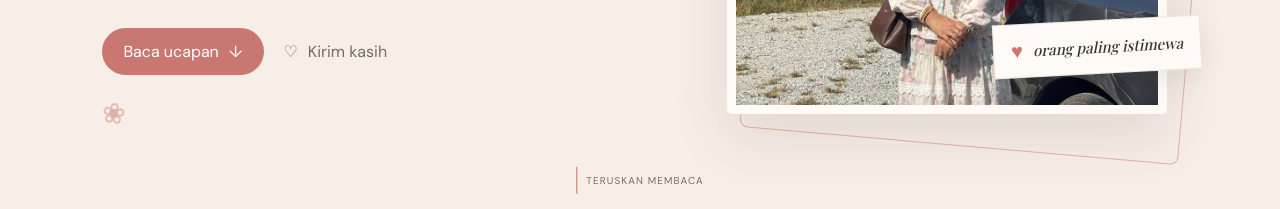
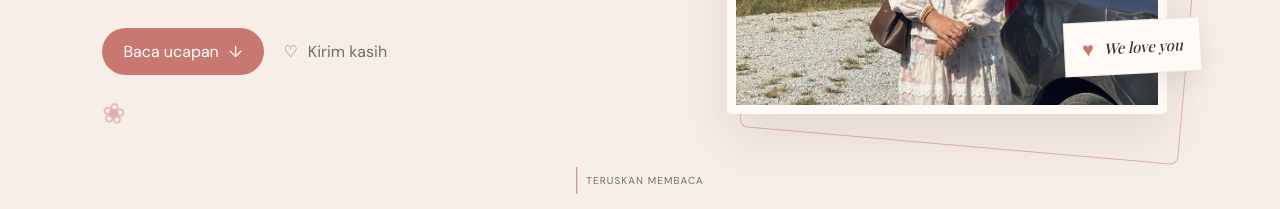
Before and after one commit to muqriverse/birthday, a plain HTML site: page index.html in a window 1280 px wide. Shown: the part 591-800 px from the top of the page. Drawn offline with nearby package versions, Linux system fonts and the light colour scheme; a web font is replaced by a local one.

Commit message:
Change portrait caption

```diff
--- a/index.html
+++ b/index.html
@@ -238,7 +238,7 @@
             <span>Letakkan gambar pilihan awak di sini</span>
           </div>
         </div>
-        <div class="photo-caption"><span class="caption-heart" aria-hidden="true">♥</span><span>orang paling istimewa</span></div>
+        <div class="photo-caption"><span class="caption-heart" aria-hidden="true">♥</span><span>We love you</span></div>
       </div>
       <a class="scroll-note" href="#ucapan">Teruskan membaca</a>
     </section>
```
